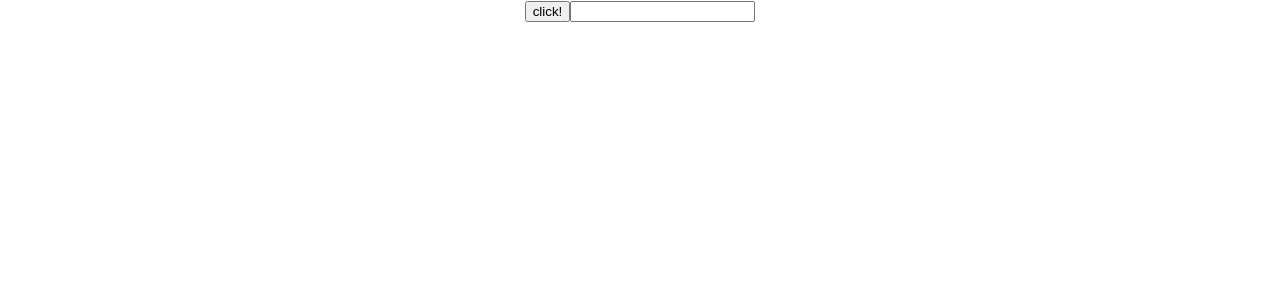
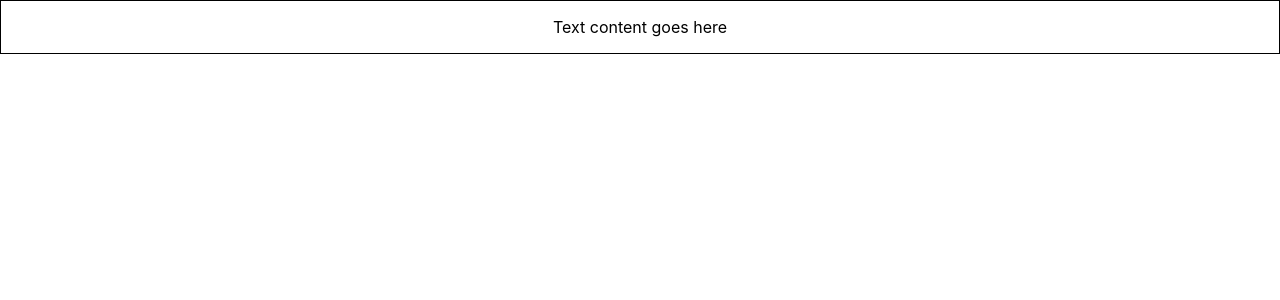
Before and after one commit to Kashyap2424/React-Typescript-Codevolution-Tutorial, a React (Create React App) app: page / in a window 1280 px wide. Shown: the top 300 px of the page. Built offline with nearby package versions, Linux system fonts and the light colour scheme.

Commit message:
Tutorial #7 Styles props

```diff
--- a/src/App.tsx
+++ b/src/App.tsx
@@ -1,16 +1,10 @@
 import "./App.css";
-import Button from "./components/Button";
-import Input from "./components/Input";
+import Container from "./components/Container";
 
 function App() {
   return (
     <div className="App">
-      <Button
-        handlerClick={(event, id) => {
-          console.log("Button Clicked!", event, id);
-        }}
-      />
-      <Input value="" handleChange={(event) => console.log(event)} />
+      <Container styles={{ border: "1px solid #000", padding: "1rem" }} />
     </div>
   );
 }
--- /dev/null
+++ b/src/components/Container.tsx
@@ -0,0 +1,9 @@
+type ContainerProps = {
+  styles: React.CSSProperties;
+};
+
+const Container = (props: ContainerProps) => {
+  return <div style={props.styles}>Text content goes here</div>;
+};
+
+export default Container;
```
